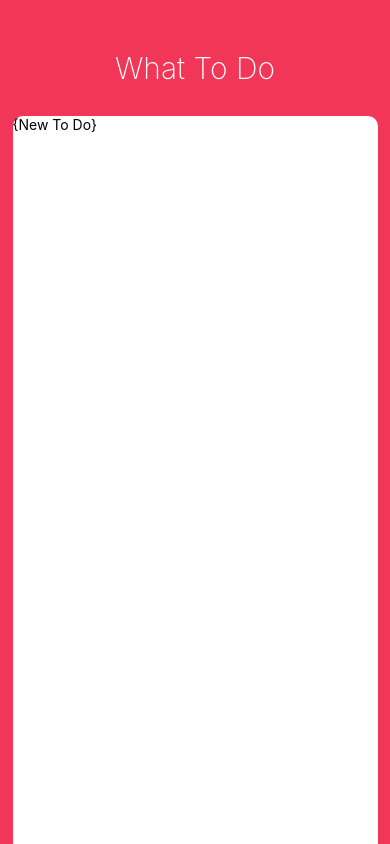
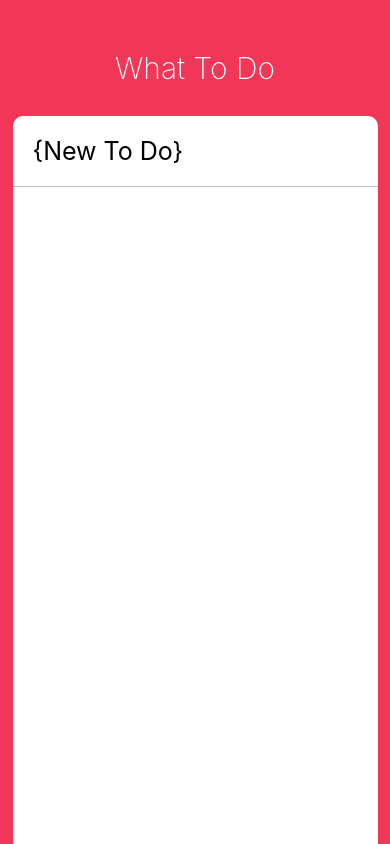
Before and after one commit to hwshim0810/todo-app-React-Native, a React Native app: screen / in a window 390 px wide. Built offline with nearby package versions, Linux system fonts and the light colour scheme.

Commit message:
Update input style

```diff
--- a/App.js
+++ b/App.js
@@ -51,5 +51,11 @@ const styles = StyleSheet.create({
         elevation: 3
       }
     })
+  },
+  input: {
+    padding: 20,
+    borderBottomColor: "#bbb",
+    borderBottomWidth: 1,
+    fontSize: 25
   }
 });
```
